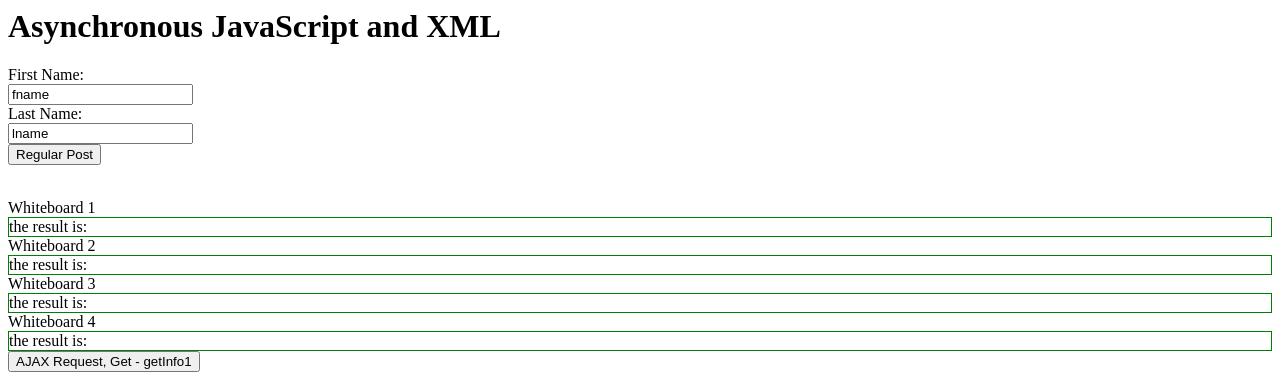
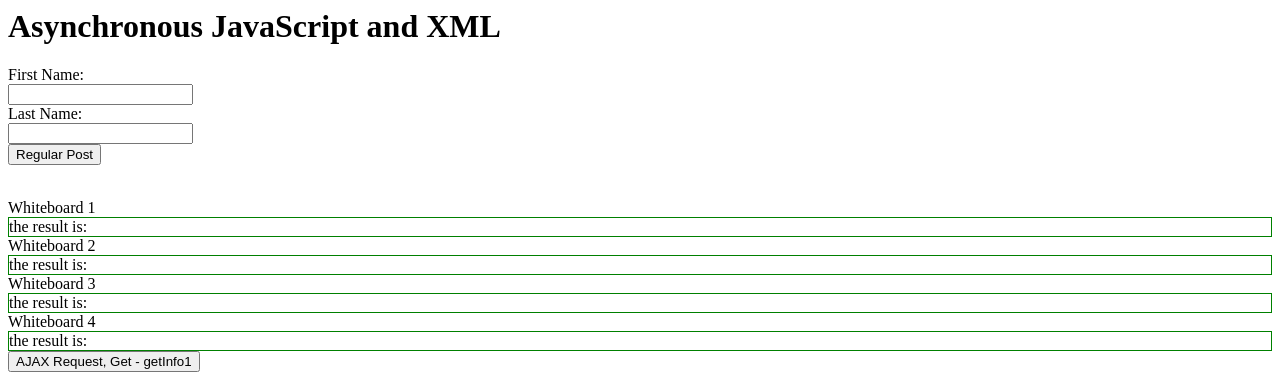
Before and after one commit to yinanericxue/AJAX, a Flask app: page / in a window 1280 px wide. Shown: the top 376 px of the page. Run offline with Flask 2, Linux system fonts and the light colour scheme.

Commit message:
Update main.html

```diff
--- a/templates/main.html
+++ b/templates/main.html
@@ -73,9 +73,9 @@
 
 <form action="/names" method="POST">   <!╌  http://www.gwdemo.net:8000/names, post ╌>
 <l>First Name: </l> <BR>
-<input type="text" name="first_name" value="fname"> <BR>
+<input type="text" name="first_name" value=""> <BR>
 <l>Last Name: </l> <BR>
-<input type="text" name="last_name" value="lname"> <BR>
+<input type="text" name="last_name" value=""> <BR>
 <input type="submit" value="Regular Post"> <BR>
 </form>
 <BR>
```
